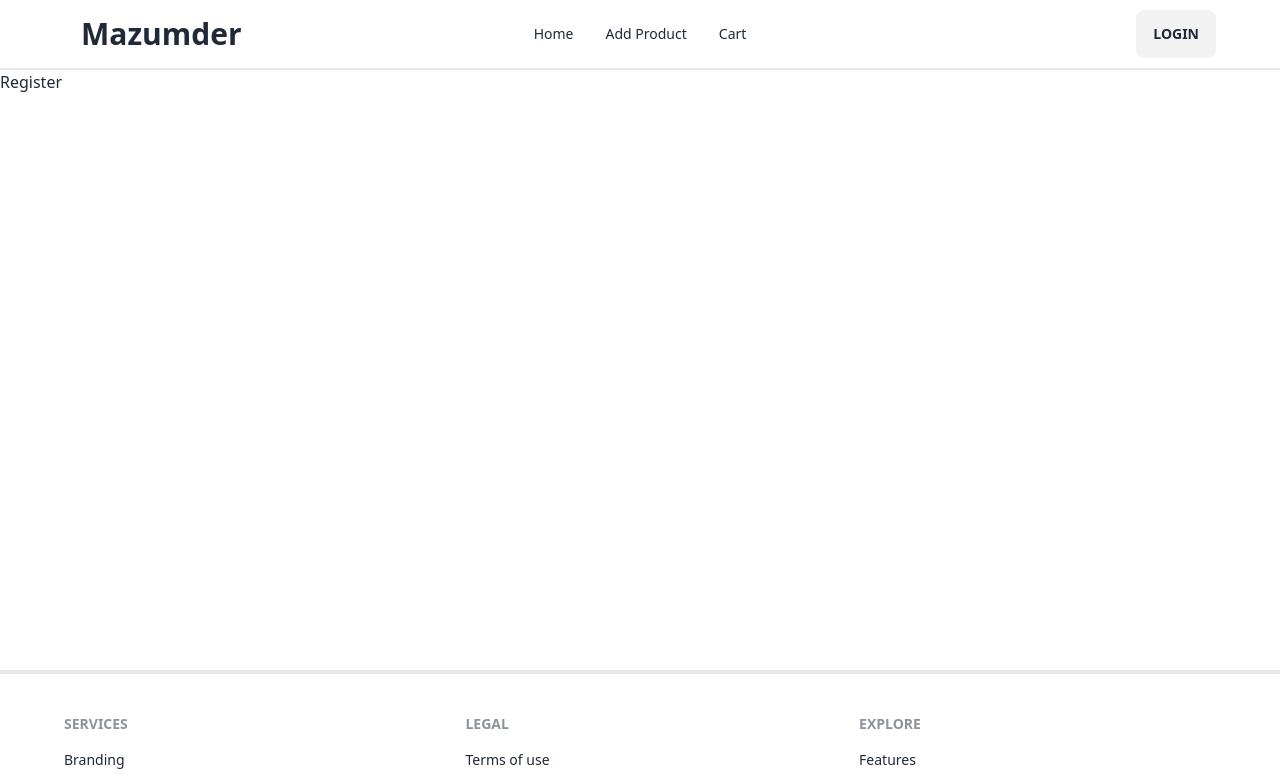
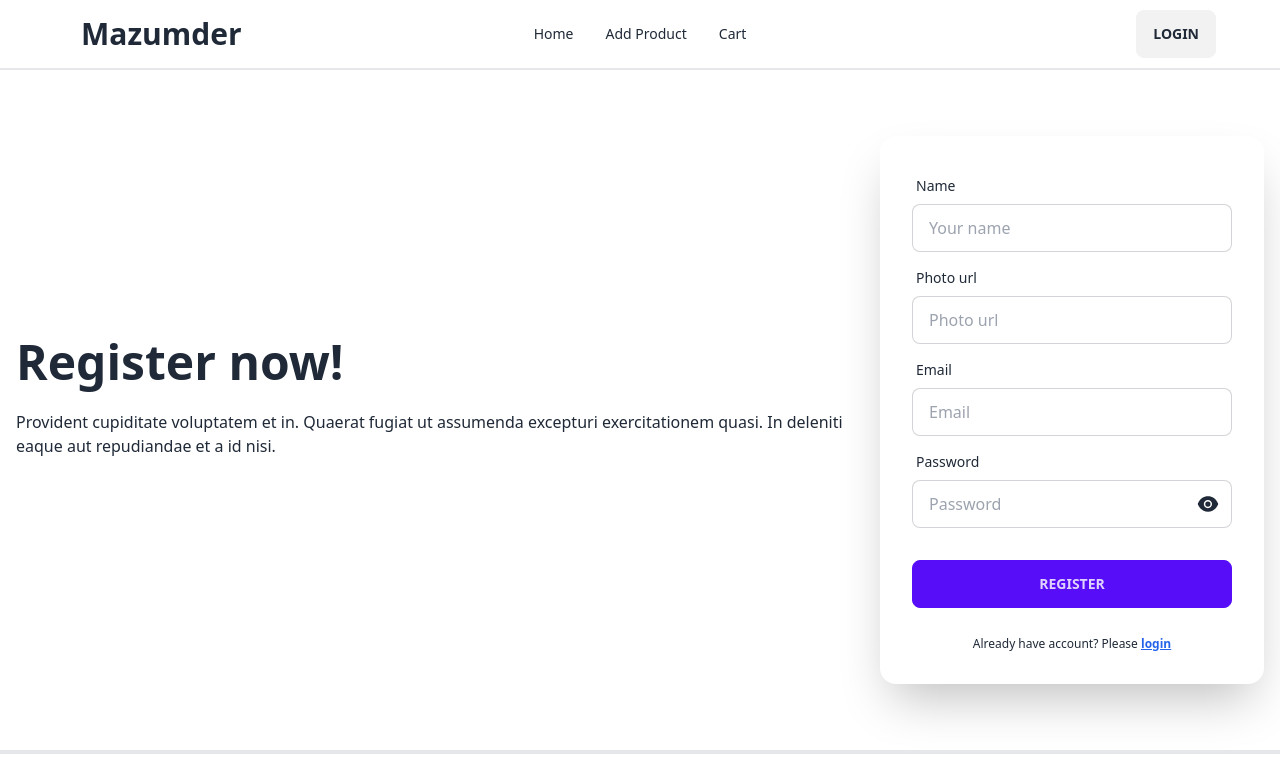
Before and after one commit to monjurBakthMazumder/Assignment-10-client-site, a React (Vite) app: page /register in a window 1280 px wide. Shown: the top 780 px of the page. Built offline with nearby package versions, Linux system fonts and the light colour scheme.

Commit message:
doning register page ui design

```diff
--- a/package.json
+++ b/package.json
@@ -15,8 +15,10 @@
     "match-sorter": "^6.3.1",
     "react": "^18.2.0",
     "react-dom": "^18.2.0",
+    "react-icons": "^4.11.0",
     "react-router-dom": "^6.17.0",
-    "sort-by": "^1.2.0"
+    "sort-by": "^1.2.0",
+    "sweetalert2": "^11.7.32"
   },
   "devDependencies": {
     "@types/react": "^18.2.15",
--- a/src/Pages/Authentication/Login/Login.jsx
+++ b/src/Pages/Authentication/Login/Login.jsx
@@ -1,5 +1,9 @@
+import { Link } from "react-router-dom";
+import { AiFillEye, AiFillEyeInvisible } from 'react-icons/ai';
+import { useState } from "react";
 
 const Login = () => {
+    const [isShow, setIsShow] = useState(false)
     const handleLogin = e => {
         e.preventDefault();
         const form = e.target;
@@ -8,7 +12,7 @@ const Login = () => {
         console.log(email, password);
     }
     return (
-        <div className="hero min-h-[75vh]">
+        <div className="hero min-h-[75vh] my-10">
             <div className="hero-content flex-col lg:flex-row">
                 <div className="text-center lg:text-left">
                 <h1 className="text-5xl font-bold">Login now!</h1>
@@ -20,13 +24,25 @@ const Login = () => {
                     <label className="label">
                         <span className="label-text">Email</span>
                     </label>
-                    <input type="email" placeholder="email" name="email" className="input input-bordered" required />
+                    <input type="email" placeholder="Email" name="email" className="input input-bordered" required />
                     </div>
                     <div className="form-control">
                     <label className="label">
                         <span className="label-text">Password</span>
                     </label>
-                    <input type="password" placeholder="password" name="password" className="input input-bordered" required />
+                    <div className="relative">
+                        <input
+                            type={isShow ? "text" : "password"}
+                            placeholder="Password"
+                            name="password"
+                            className="input input-bordered w-full"
+                            required />
+                        <p
+                            className="absolute top-3 right-3 text-2xl"
+                            onClick={()=> setIsShow(!isShow)}
+                        >{isShow ? <AiFillEyeInvisible/>: <AiFillEye/>}
+                        </p>
+                    </div>
                     <label className="label">
                         <a href="#" className="label-text-alt link link-hover">Forgot password?</a>
                     </label>
@@ -34,6 +50,7 @@ const Login = () => {
                     <div className="form-control mt-6">
                     <button className="btn btn-primary">Login</button>
                     </div>
+                    <p className="text-center text-xs mt-5">New Here? Please <Link to={'/register'} className="underline font-bold cursor-pointer text-blue-600">register</Link></p>
                 </form>
                 </div>
             </div>
--- a/src/Pages/Authentication/Register/Register.jsx
+++ b/src/Pages/Authentication/Register/Register.jsx
@@ -1,8 +1,92 @@
+import { useState } from "react";
+import { Link } from "react-router-dom";
+import { AiFillEye, AiFillEyeInvisible } from 'react-icons/ai';
+import Swal from 'sweetalert2'
 
 const Register = () => {
+    const [isShow, setIsShow] = useState(false)
+    const handleRegister = e => {
+        e.preventDefault();
+        const form = e.target;
+        const name = form.name.value
+        const photo = form.photo.value
+        const email = form.email.value
+        const password = form.password.value
+        console.log(name, photo, email, password);
+        if(password.length < 6){
+            Swal.fire(
+                'Oops!',
+                'Password must be at least 6 characters',
+                'error'
+            )
+        }
+        if(!/[A-Z]/.test(password)){
+            Swal.fire(
+                'Oops!',
+                'Password must be at least a capital letter',
+                'error'
+            )
+        }
+        if(!/[!@#$%^&*()_+{}[\]:;<>,.?~\\/-]/.test(password)){
+            Swal.fire(
+                'Oops!',
+                'Password must be at least a special character',
+                'error'
+            )
+        }
+    }
     return (
-        <div>
-            Register
+        <div className="hero min-h-[75vh] my-10">
+            <div className="hero-content flex-col lg:flex-row">
+                <div className="text-center lg:text-left">
+                <h1 className="text-5xl font-bold">Register now!</h1>
+                <p className="py-6">Provident cupiditate voluptatem et in. Quaerat fugiat ut assumenda excepturi exercitationem quasi. In deleniti eaque aut repudiandae et a id nisi.</p>
+                </div>
+                <div className="card flex-shrink-0 w-full max-w-sm shadow-2xl bg-base-100">
+                <form className="card-body" onSubmit={handleRegister}>
+                    <div className="form-control">
+                    <label className="label">
+                        <span className="label-text">Name</span>
+                    </label>
+                    <input type="text" placeholder="Your name" name="name" className="input input-bordered" required />
+                    </div>
+                    <div className="form-control">
+                    <label className="label">
+                        <span className="label-text">Photo url</span>
+                    </label>
+                    <input type="text" placeholder="Photo url" name="photo" className="input input-bordered" required />
+                    </div>
+                    <div className="form-control">
+                    <label className="label">
+                        <span className="label-text">Email</span>
+                    </label>
+                    <input type="email" placeholder="Email" name="email" className="input input-bordered" required />
+                    </div>
+                    <div className="form-control">
+                    <label className="label">
+                        <span className="label-text">Password</span>
+                    </label>
+                    <div className="relative">
+                        <input
+                            type={isShow ? "text" : "password"}
+                            placeholder="Password"
+                            name="password"
+                            className="input input-bordered w-full"
+                            required />
+                        <p
+                            className="absolute top-3 right-3 text-2xl"
+                            onClick={()=> setIsShow(!isShow)}
+                        >{isShow ? <AiFillEyeInvisible/>: <AiFillEye/>}
+                        </p>
+                    </div>
+                    </div>
+                    <div className="form-control mt-6">
+                    <button className="btn btn-primary">Register</button>
+                    </div>
+                    <p className="text-center text-xs mt-5">Already have account? Please <Link to={'/login'} className="underline font-bold cursor-pointer text-blue-600">login</Link></p>
+                </form>
+                </div>
+            </div>
         </div>
     );
 };
```
Also changed, not shown: 1 other file (tests, documents, lock files or other folders).
